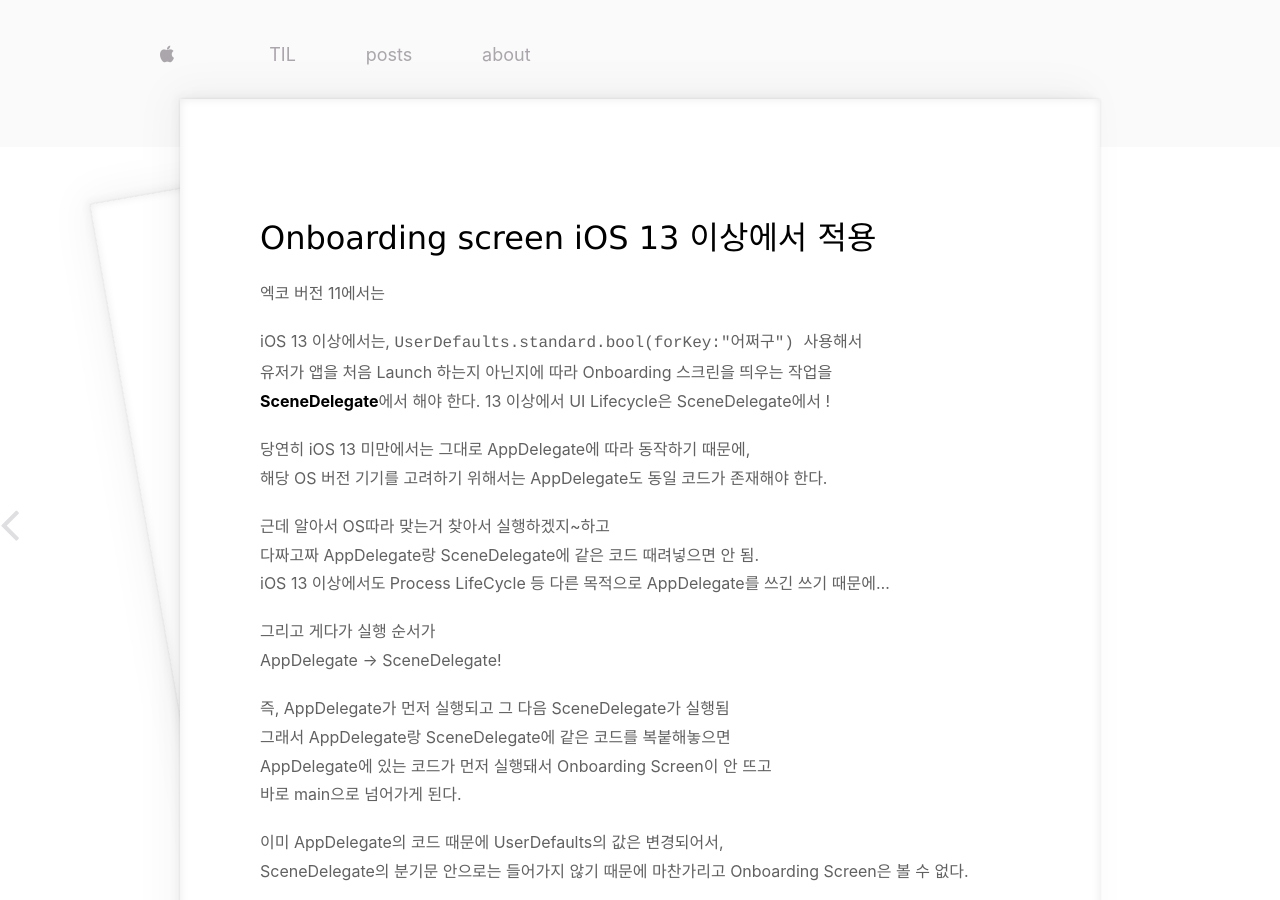
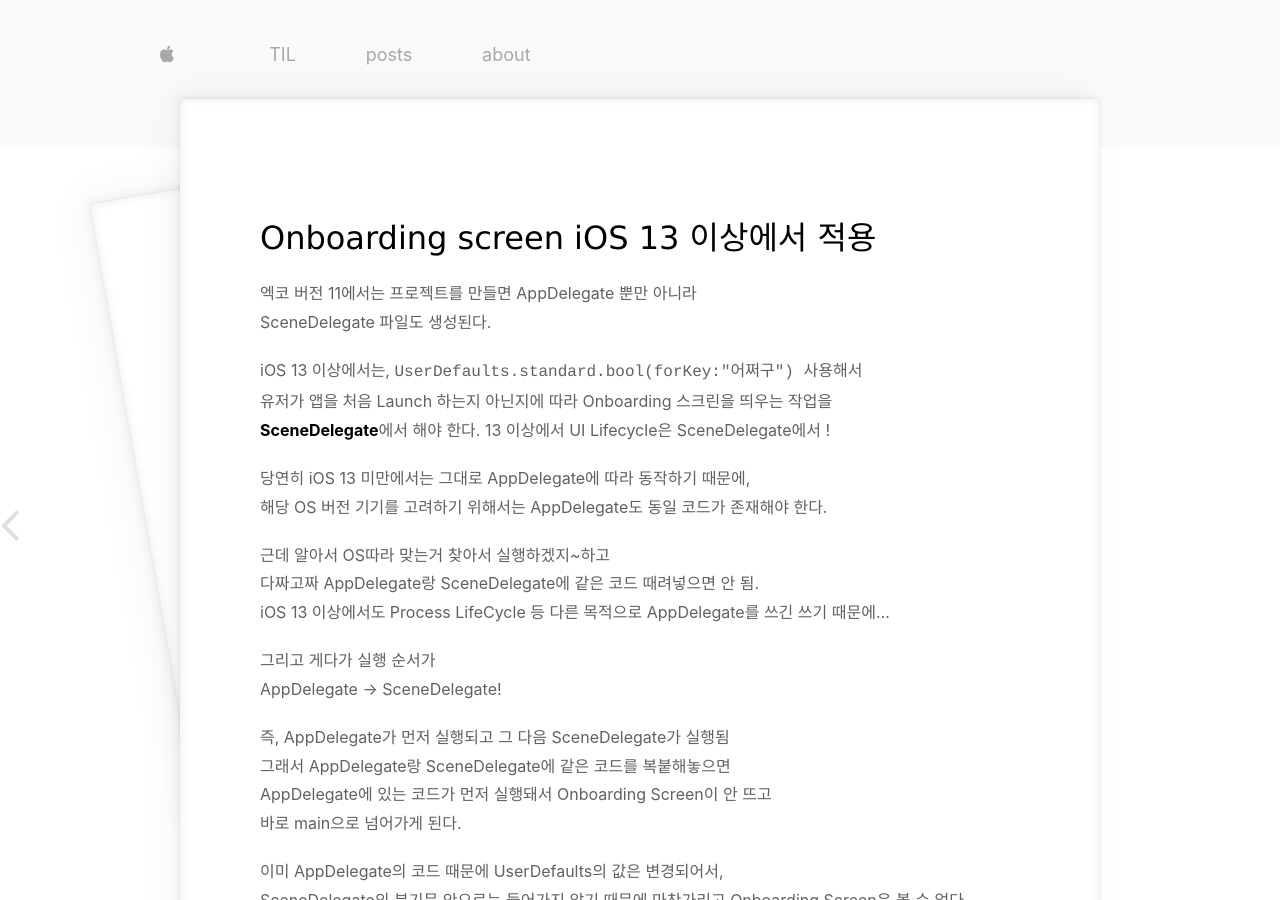
Before and after one commit to jeongchoyi/jeongchoyi.github.io, a Jekyll site: the page built from _posts/2020-12-29-onboarding-screen-ios-13.md, in a window 1280 px wide and 900 px high. Built offline with Jekyll 4.4.1, drawn with Linux system fonts in a browser that asks for light colours; some web fonts are replaced.

Commit message:
fix typo

```diff
--- a/_posts/2020-12-29-onboarding-screen-ios-13.md
+++ b/_posts/2020-12-29-onboarding-screen-ios-13.md
@@ -9,7 +9,8 @@ excerpt: ""
 
 # Onboarding screen iOS 13 이상에서 적용
 
-엑코 버전 11에서는
+엑코 버전 11에서는 프로젝트를 만들면 AppDelegate 뿐만 아니라
+SceneDelegate 파일도 생성된다.
 
 iOS 13 이상에서는, `UserDefaults.standard.bool(forKey:"어쩌구") `사용해서
 유저가 앱을 처음 Launch 하는지 아닌지에 따라 Onboarding 스크린을 띄우는 작업을
```
